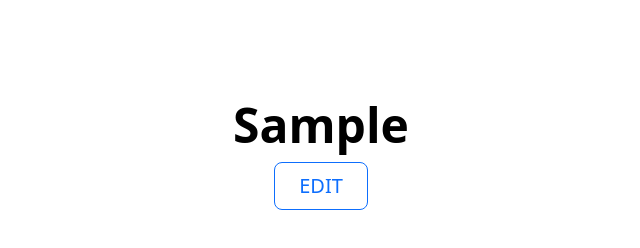
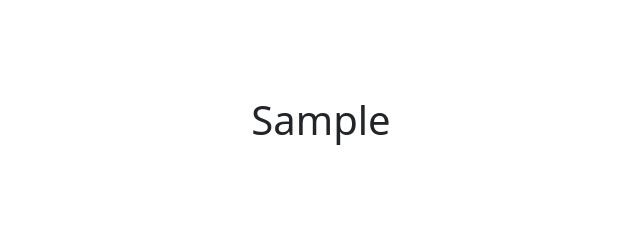
Before and after one commit to manncyam/manncyam.github.io.backup, a plain HTML site: page pickup/index.html in a window 1280 px wide. Both pictures are taken after typing "Sample" into the empty fields and a click on the button "SHOW". Shown: the whole page, without its empty margins (319-959 px from the left). Drawn offline with nearby package versions, Linux system fonts and the light colour scheme.

Commit message:
use double click instead of edit button

```diff
--- a/pickup/display.js
+++ b/pickup/display.js
@@ -1,9 +1,10 @@
+
 document.getElementById('heroe-div').hidden = true;
 function show(e){
     e.preventDefault();
     guest = document.getElementById('name');
     document.getElementById('heroe-div').hidden = false;
-    message = document.getElementById('message');
+    message = document.getElementById('edit');
     message.innerHTML = guest.value;
 
     document.getElementById('message-form').hidden = true;
@@ -11,6 +12,7 @@ function show(e){
 }
 
 function edit(e){
+    console.log(e)
     document.getElementById('heroe-div').hidden = true;
     document.getElementById('message-form').hidden = false;
 }
--- a/pickup/index.html
+++ b/pickup/index.html
@@ -8,14 +8,13 @@
 </head>
 <body>
     <div class="px-4 py-5 my-5 text-center" id="heroe-div">
-        <h1 class="display-5 fw-bold text-body-emphasis" id="message">Centered hero</h1>
         <div class="col-lg-6 mx-auto">
-          <div class="d-grid gap-2 d-sm-flex justify-content-sm-center">
-            <button type="button" class="btn btn-outline-primary btn-lg px-4 gap-3" onclick="edit(this)" id="edit">EDIT</button>
-          </div>
+            <h1 ondblclick="edit(this)" id="edit">EDIT</h1>
+            <!-- <button type="button" class="btn btn-outline-primary btn-lg px-4" ondblclick="edit(this)" id="edit">EDIT</button> -->
         </div>
     </div>
 
+    <div class="px-4 py-5 my-5 text-center container">
         <form class="mx-5" onsubmit="return show(event)" id="message-form">
             <div class="mb-3">
             <label for="exampleInputEmail1" class="form-label">Enter Text Message</label>
@@ -23,7 +22,7 @@
             </div>
             <button type="submit" class="btn btn-primary">SHOW</button>
         </form>
-
+    </div>
     <script src="https://cdn.jsdelivr.net/npm/bootstrap@5.3.2/dist/js/bootstrap.bundle.min.js" integrity="sha384-C6RzsynM9kWDrMNeT87bh95OGNyZPhcTNXj1NW7RuBCsyN/o0jlpcV8Qyq46cDfL" crossorigin="anonymous"></script>
     <script src="display.js"></script>
 </body>
```
Lines whose indentation alone changed are shown as unchanged.
